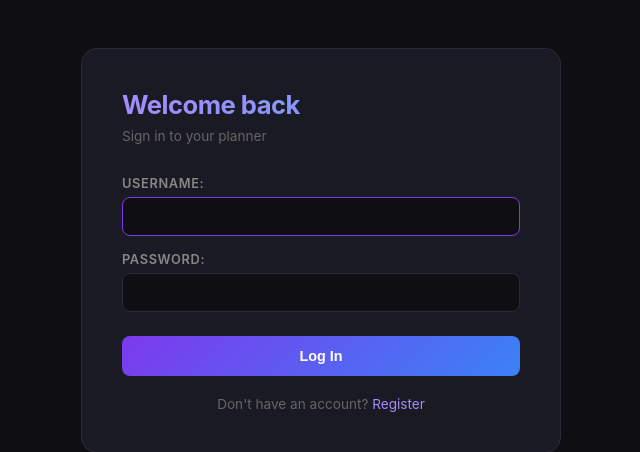
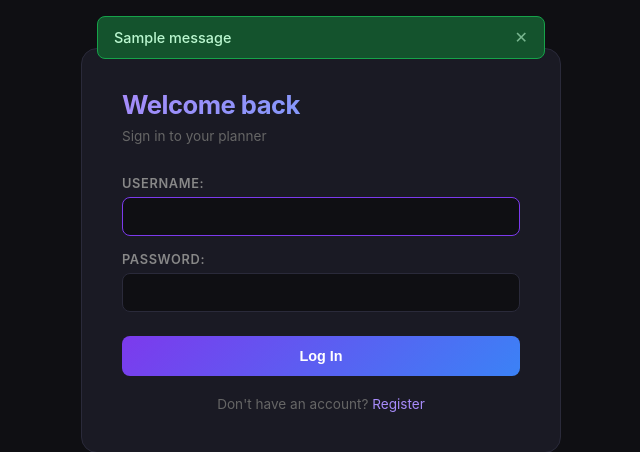
Before and after one commit to esteinusa/claudevibe-todo, a Django app: page /login/ in a window 1280 px wide. Shown: the top 452 px of the page, without its empty margins (319-959 px from the left). Run offline with Django 5.2, Linux system fonts and the light colour scheme; tables that the repository leaves empty hold one stand-in row (values such as "Sample post"); one stand-in notice (Sample message) is shown.

Commit message:
add dismissible success messages for login and logout
Co-Authored-By: Claude Sonnet 4.6 <noreply@anthropic.com>

```diff
--- a/website/templates/base.html
+++ b/website/templates/base.html
@@ -244,9 +244,60 @@
       font-size: 0.9rem;
       padding: 32px 0;
     }
+
+    .messages {
+      position: fixed;
+      top: 16px;
+      left: 50%;
+      transform: translateX(-50%);
+      z-index: 1000;
+      width: 100%;
+      max-width: 480px;
+      padding: 0 16px;
+    }
+
+    .message {
+      display: flex;
+      align-items: center;
+      justify-content: space-between;
+      padding: 12px 16px;
+      border-radius: 8px;
+      margin-bottom: 8px;
+      font-size: 0.9rem;
+      font-weight: 500;
+    }
+
+    .message-success {
+      background: #14532d;
+      color: #bbf7d0;
+      border: 1px solid #16a34a;
+    }
+
+    .message-close {
+      background: none;
+      border: none;
+      color: inherit;
+      cursor: pointer;
+      font-size: 1rem;
+      padding: 0 0 0 16px;
+      opacity: 0.6;
+      line-height: 1;
+    }
+
+    .message-close:hover { opacity: 1; }
   </style>
 </head>
 <body>
+  {% if messages %}
+  <div class="messages">
+    {% for message in messages %}
+    <div class="message message-{{ message.tags }}">
+      <span>{{ message }}</span>
+      <button class="message-close" onclick="this.parentElement.remove()" aria-label="Dismiss">&#x2715;</button>
+    </div>
+    {% endfor %}
+  </div>
+  {% endif %}
   <div class="card">
     {% block content %}{% endblock %}
   </div>
--- a/website/urls.py
+++ b/website/urls.py
@@ -1,5 +1,4 @@
 from django.urls import path
-from django.contrib.auth.views import LoginView, LogoutView
 from . import views
 
 urlpatterns = [
@@ -7,6 +6,6 @@ urlpatterns = [
     path('todo/<int:pk>/toggle/', views.toggle_todo, name='toggle_todo'),
     path('todo/<int:pk>/delete/', views.delete_todo, name='delete_todo'),
     path('register/', views.register, name='register'),
-    path('login/', LoginView.as_view(template_name='login.html'), name='login'),
-    path('logout/', LogoutView.as_view(), name='logout'),
+    path('login/', views.CustomLoginView.as_view(), name='login'),
+    path('logout/', views.logout_view, name='logout'),
 ]
--- a/website/views.py
+++ b/website/views.py
@@ -1,9 +1,27 @@
 from django.shortcuts import render, redirect, get_object_or_404
-from django.contrib.auth import login
+from django.contrib.auth import login, logout
 from django.contrib.auth.forms import UserCreationForm
 from django.contrib.auth.decorators import login_required
+from django.contrib.auth.views import LoginView
+from django.contrib import messages
 from django.utils.timezone import localdate
 from .models import Todo
+
+
+class CustomLoginView(LoginView):
+    template_name = 'login.html'
+
+    def form_valid(self, form):
+        messages.success(self.request, f"Welcome back, {form.get_user().username}!")
+        return super().form_valid(form)
+
+
+@login_required
+def logout_view(request):
+    if request.method == 'POST':
+        logout(request)
+        messages.success(request, "You've been logged out successfully.")
+        return redirect('login')
 
 
 @login_required
```
